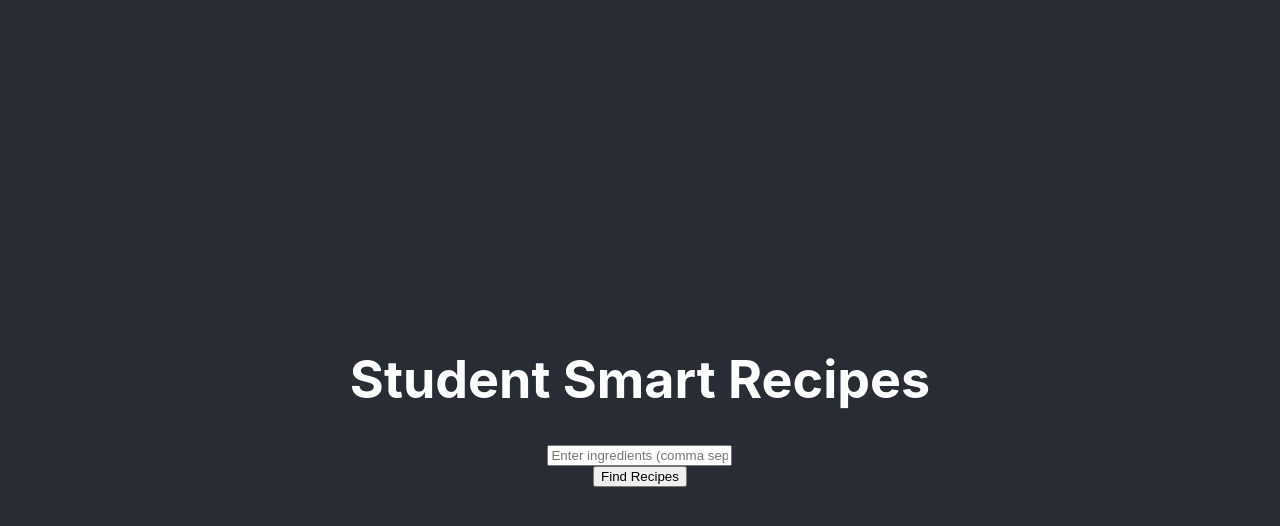
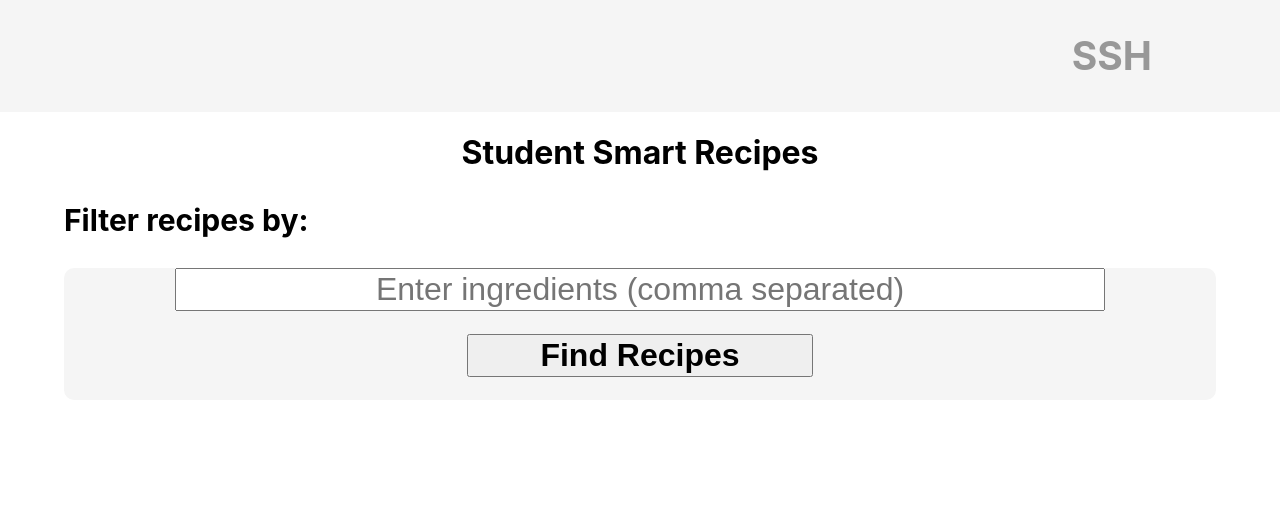
Before and after one commit to TheHammad7/SEPP-Prototype, a React (Create React App) app in the folder Frontend/: page / in a window 1280 px wide. Shown: the top 526 px of the page. Built offline with nearby package versions, Linux system fonts and the light colour scheme.

Commit message:
Improved frontend display

```diff
--- a/Frontend/src/App.css
+++ b/Frontend/src/App.css
@@ -1,28 +1,46 @@
 .App {
+}
+
+.ssh {
+  font-size: 35;
+  color: #989898;
+  font-weight: 700;
+  margin-right: 10%;
+}
+
+
+
+.header {
+  background-color: #f5f5f5;
+  display: flex;
+  flex-direction: column;
+  align-items:end;
+  justify-content: center;
+  font-size: calc(10px + 2vmin);
+  color: rgb(0, 0, 0);
+}
+
+.filterBar {
+  align-self: center;
+  background-color: #f5f5f5;
+  display: flex;
+  flex-direction: column;
+  align-items: center;
+  text-align: center;
+  justify-content: center;
+  font-size: calc(10px + 2vmin);
+  color: rgb(0, 0, 0);
+  width:90%;
+  margin-left: 5%;
+  border-radius: 10px;
+}
+
+.searchBox {
+  font-size: calc(8px + 3vmin);
+  width: 80%;
   text-align: center;
 }
 
-.App-logo {
-  height: 40vmin;
-  pointer-events: none;
-}
-
-@media (prefers-reduced-motion: no-preference) {
-  .App-logo {
-    animation: App-logo-spin infinite 20s linear;
-  }
-}
-
-.App-header {
-  background-color: #282c34;
-  min-height: 100vh;
-  display: flex;
-  flex-direction: column;
-  align-items: center;
-  justify-content: center;
-  font-size: calc(10px + 2vmin);
-  color: white;
-}
 
 .App-link {
   color: #61dafb;
@@ -36,3 +54,10 @@
     transform: rotate(360deg);
   }
 }
+
+.title {
+  font-size: calc(50px+2vmin);
+  font-weight: 700;
+  letter-spacing: 0%;
+  text-align: center;
+}
--- a/Frontend/src/App.js
+++ b/Frontend/src/App.js
@@ -35,15 +35,35 @@ const RecipeFinder = () => {
   };
   return (
     <div className="App">
-      <header className="App-header">
-        <h1>Student Smart Recipes</h1>
-        <input
+      <header className="header">
+        <h2 className='ssh'>SSH</h2>
+
+      </header>
+      <h1 className='title'>Student Smart Recipes</h1>
+      <p style={{fontSize: 30,
+      fontWeight: 700,
+      left: 0,
+      letterSpacing: 0,
+      marginLeft: '5%',
+      }}>Filter recipes by:</p>
+      <body className='filterBar'>
+
+        <input className='searchBox'
         type="text"
         placeholder="Enter ingredients (comma separated)"
         value={ingredients}
         onChange={(e) => setIngredients(e.target.value)}
       />
-      <button onClick={handleSearch}>Find Recipes</button>
+      <button onClick={handleSearch}
+      style={{fontSize: '10px'+ '2vmin',
+        width: '30%',
+        marginTop:'2%',
+        marginBottom:'2%',
+        fontSize:32,
+        fontWeight: 600,
+        textAlign: 'center',
+        }}>Find Recipes</button>
+        </body>
 
       {error && <div style={{ color: 'red' }}>{error}</div>}
 
@@ -70,9 +90,11 @@ const RecipeFinder = () => {
               </li>
             ))}
           </ul>
+
         </div>
+
       )}
-      </header>
+
     </div>
   );
 };
```
